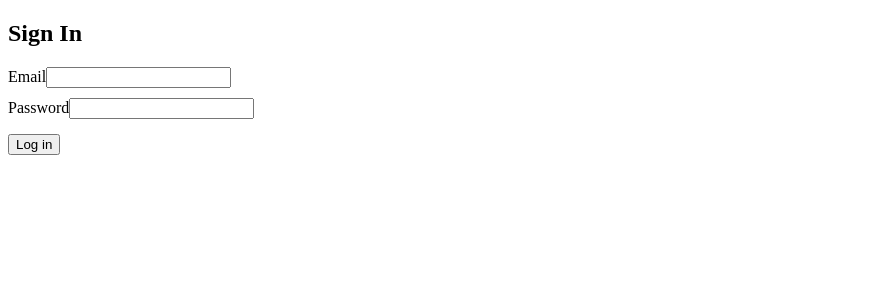
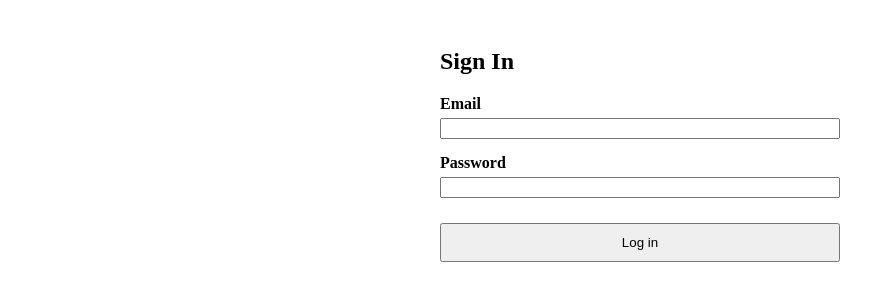
Before and after one commit to Sawczuk24427/vue-frontend-docker, a Vue app: page / in a window 1280 px wide. Shown: the top 300 px of the page, without its empty margins (0-895 px from the left). Built offline with nearby package versions, Linux system fonts and the light colour scheme.

Commit message:
refactor: moved inline styling in login component to sass

```diff
--- a/package.json
+++ b/package.json
@@ -18,6 +18,7 @@
   "devDependencies": {
     "@vitejs/plugin-vue": "^6.0.7",
     "prettier": "3.8.4",
+    "sass": "^1.101.0",
     "vite": "^8.0.16",
     "vite-plugin-vue-devtools": "^8.1.2"
   },
--- a/src/components/Login.vue
+++ b/src/components/Login.vue
@@ -24,23 +24,59 @@ const handleLogin = async () => {
 </script>
 
 <template>
-  <div>
+  <div class="login-container">
     <h2>Sign In</h2>
-    <form @submit.prevent="handleLogin">
-      <div>
+    <form @submit.prevent="handleLogin" class="login-form">
+      <div class="form-group">
         <label>Email</label>
         <input type="email" v-model="email" required />
       </div>
-      <div style="margin-top: 10px">
+      <div class="form-group">
         <label>Password</label>
         <input type="password" v-model="password" required />
       </div>
 
-      <button type="submit" style="margin-top: 15px">Log in</button>
+      <button type="submit" class="submit-btn">Log in</button>
     </form>
 
-    <p v-if="errorMessage" style="color: red; margin-top: 20px">
+    <p v-if="errorMessage" class="error-message">
       {{ errorMessage }}
     </p>
   </div>
 </template>
+
+<style lang="scss" scoped>
+.login-container {
+  padding: 20px;
+  margin: 0 auto;
+  max-width: 400px;
+
+  .login-form {
+    display: flex;
+    flex-direction: column;
+    gap: 15px;
+  }
+
+  .form-group {
+    display: flex;
+    flex-direction: column;
+
+    label {
+      margin-bottom: 5px;
+      font-weight: bold;
+    }
+  }
+
+  .submit-btn {
+    margin-top: 10px;
+    padding: 10px;
+    cursor: pointer;
+  }
+
+  .error-message {
+    color: red;
+    margin-top: 20px;
+    font-weight: bold;
+  }
+}
+</style>
```
Also changed, not shown: 1 other file (tests, documents, lock files or other folders).
